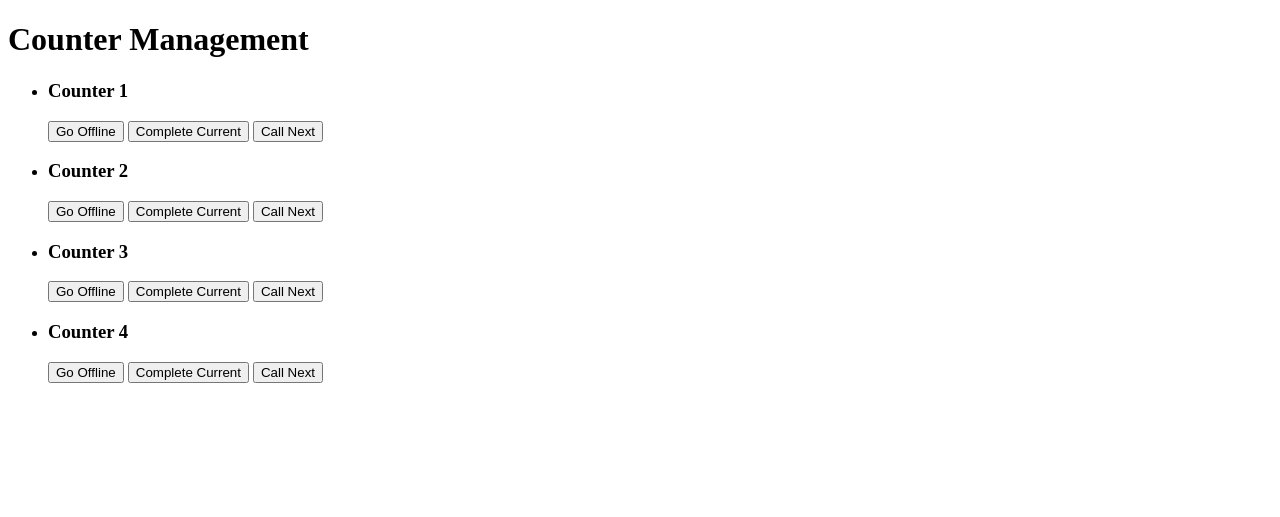
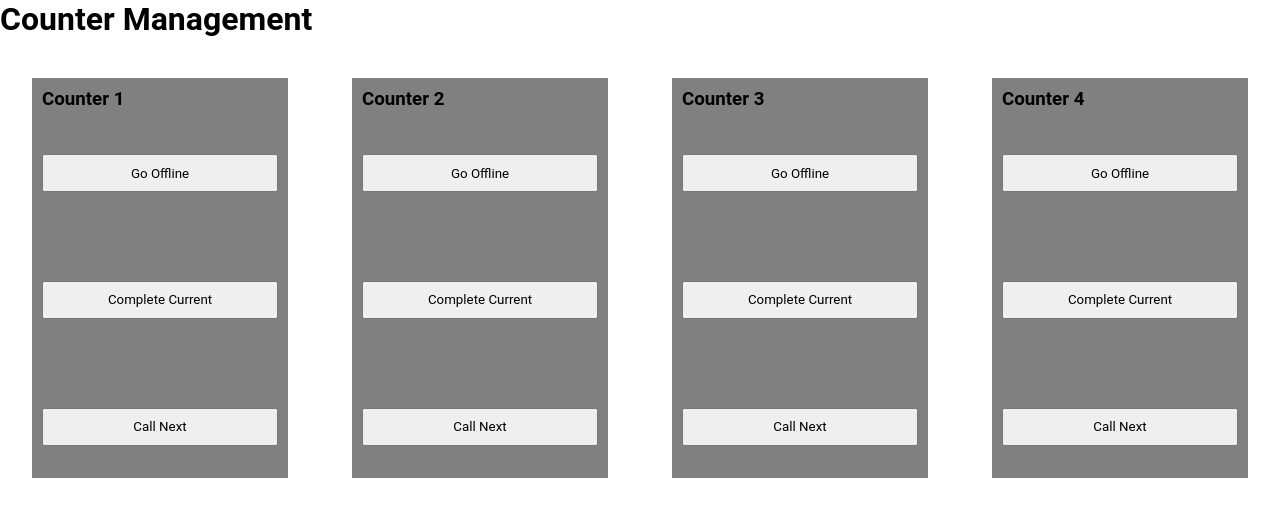
Before and after one commit to shaaaaame/quickdesk, a Django app: template counter/templates/counter.html in a window 1280 px wide. Shown: the top 517 px of the page. Run offline with Django 4.2, Linux system fonts and the light colour scheme; the template is opened without the code that fills it: values that come from a table or form of the project are taken from there, others are empty; data comes from the database, SQL or seed files in the repository; both versions use the stored data as it was after the commit.

Commit message:
completed frontend

```diff
--- a/counter/templates/counter.html
+++ b/counter/templates/counter.html
@@ -2,7 +2,46 @@
 <html>
     <head>
         <title>Counter Management Application (Management View)</title>
-        <link rel="stylesheet" href="counter.css">
+        <style>
+            *{
+                margin: 0;
+                padding: 0;
+                box-sizing: border-box;
+                font-family: Roboto, sans-serif;
+            }
+
+            ul{
+                list-style-type: none;
+                list-style: none;
+                display: flex;
+                flex-direction: row;
+                justify-content: space-around;
+                width: 100vw;
+            }
+
+            .counter-list{
+                margin-top: 5vh;
+            }
+
+            .counter-item{
+                height: 50vh;
+                background-color: grey;
+                width: 20vw;
+                padding: 10px;
+            }
+
+            .counter-item-container{
+                display: flex;
+                flex-direction: column;
+                height: 100%;
+                justify-content: space-around;
+            }
+
+            .counter-btn{
+                width: 100%;
+                height: 10%;
+            }
+        </style>
     </head>
     <body>
         <h1>Counter Management</h1>
@@ -14,12 +53,12 @@
                         <form class='counter-item-container' method='post'>
                             {% csrf_token %}
                             {% if counter.is_online %}
-                                <button class='counter-online-btn' name='offline' value={{counter.counter_number}}>Go Offline</button>
+                                <button class='counter-btn' name='offline' value={{counter.counter_number}}>Go Offline</button>
                             {% else %}
-                                <button class='counter-online-btn' name='online' value={{counter.counter_number}}>Go Online</button>
+                                <button class='counter-btn' name='online' value={{counter.counter_number}}>Go Online</button>
                             {% endif %}
-                            <button class='counter-complete-btn' name='complete' value={{counter.counter_number}}>Complete Current</button>
-                            <button class='counter-next-btn' name='next' value={{counter.counter_number}}>Call Next</button>
+                            <button class='counter-btn' name='complete' value={{counter.counter_number}}>Complete Current</button>
+                            <button class='counter-btn' name='next' value={{counter.counter_number}}>Call Next</button>
                         </form>
                     </li>
                 {% endfor %}
--- a/counter/utils/counter_controller.py
+++ b/counter/utils/counter_controller.py
@@ -41,6 +41,8 @@ class CounterController:
 
     def serveTicket(self) -> Ticket:
         next_ticket = self._ticket_queue.dequeue()
+        if next_ticket is None:
+            return None
         self._latest_serving_num = next_ticket.ticket_number
 
         return next_ticket
--- a/counter/views.py
+++ b/counter/views.py
@@ -34,8 +34,9 @@ def counter(request):
         elif data.get('next'):
             counter = counters[int(data.get('next'))- 1]
             next_ticket = counter_controller.serveTicket()
-            counter.callNext(next_ticket.ticket_number)
-            counter.save()
+            if next_ticket is not None:
+                counter.callNext(next_ticket.ticket_number)
+                counter.save()
 
     return render(request, 'counter.html', context)
 
```
Also changed, not shown: counter/templates/customer.html (+86 -2 lines), counter/templates/index.html (+10 -0 lines), counter/utils/queue.py (+7 -7 lines), counter/templates/counter.css (deleted), counter/templates/customer.css (deleted), db.sqlite3.
